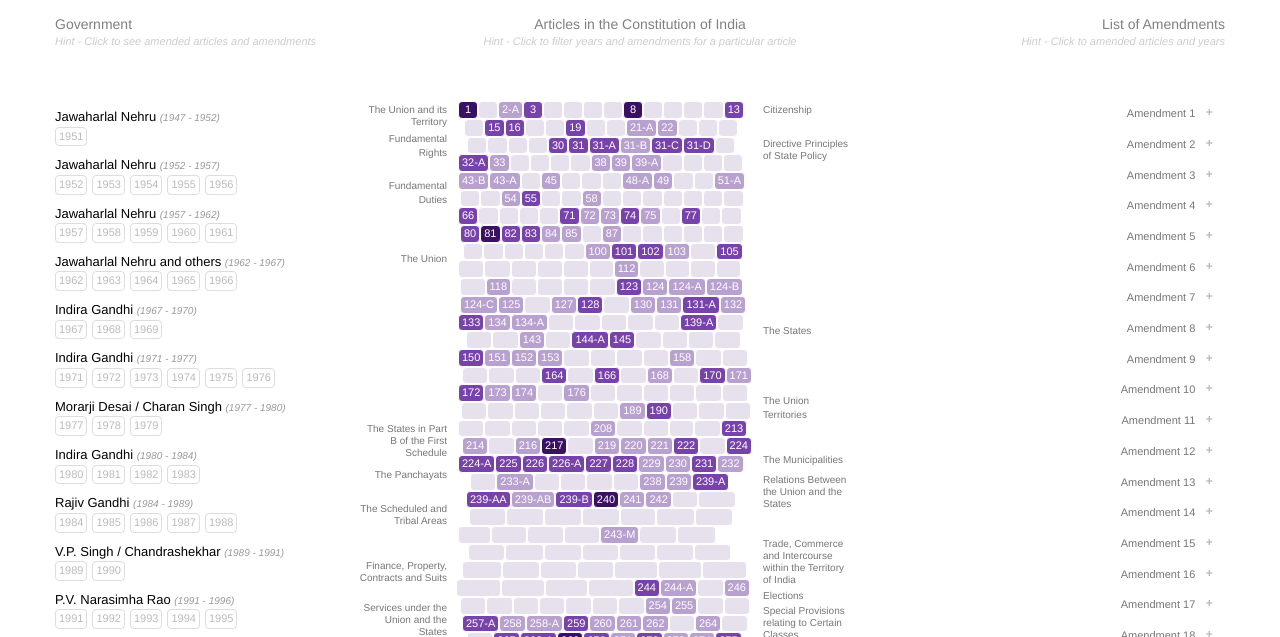
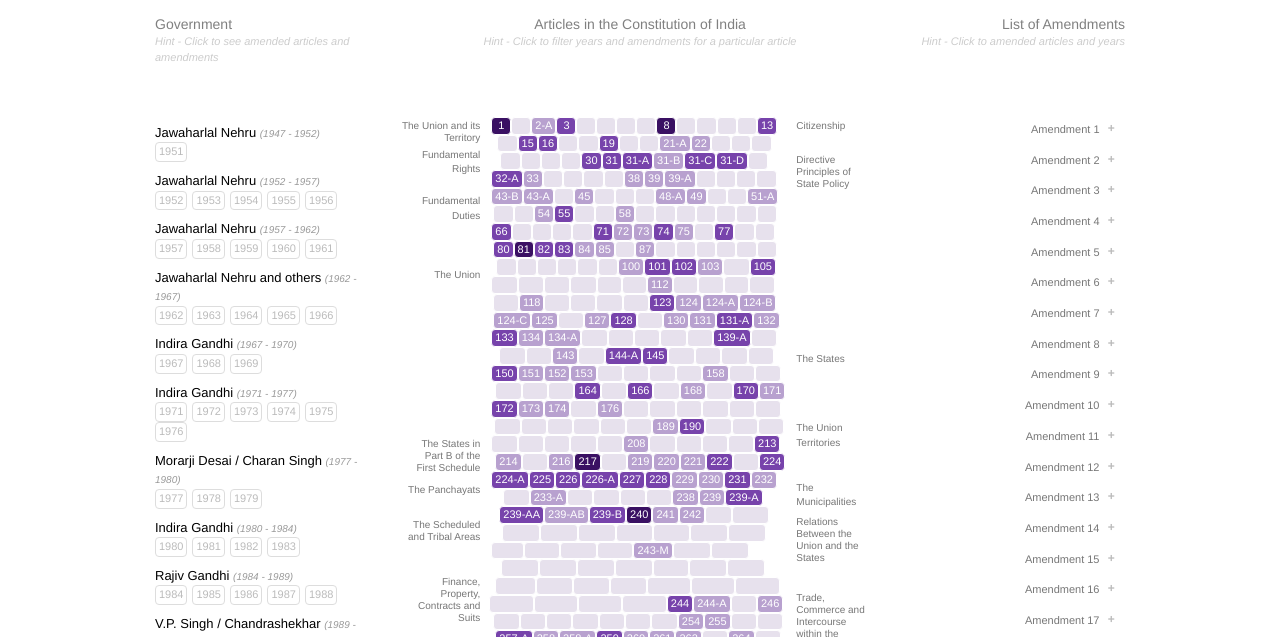
Before and after one commit to anand-verma/constitution-of-india-visualisation, a plain HTML site: page index.html in a window 1280 px wide. Shown: the part 86-723 px from the top of the page. Drawn offline with Linux system fonts and the light colour scheme.

Commit message:
Changed window width

```diff
--- a/src/css/style.css
+++ b/src/css/style.css
@@ -1,5 +1,5 @@
 body {
-	width: 1200px;
+	width: 1000px;
 	margin: 0 auto;
 }
 
```
